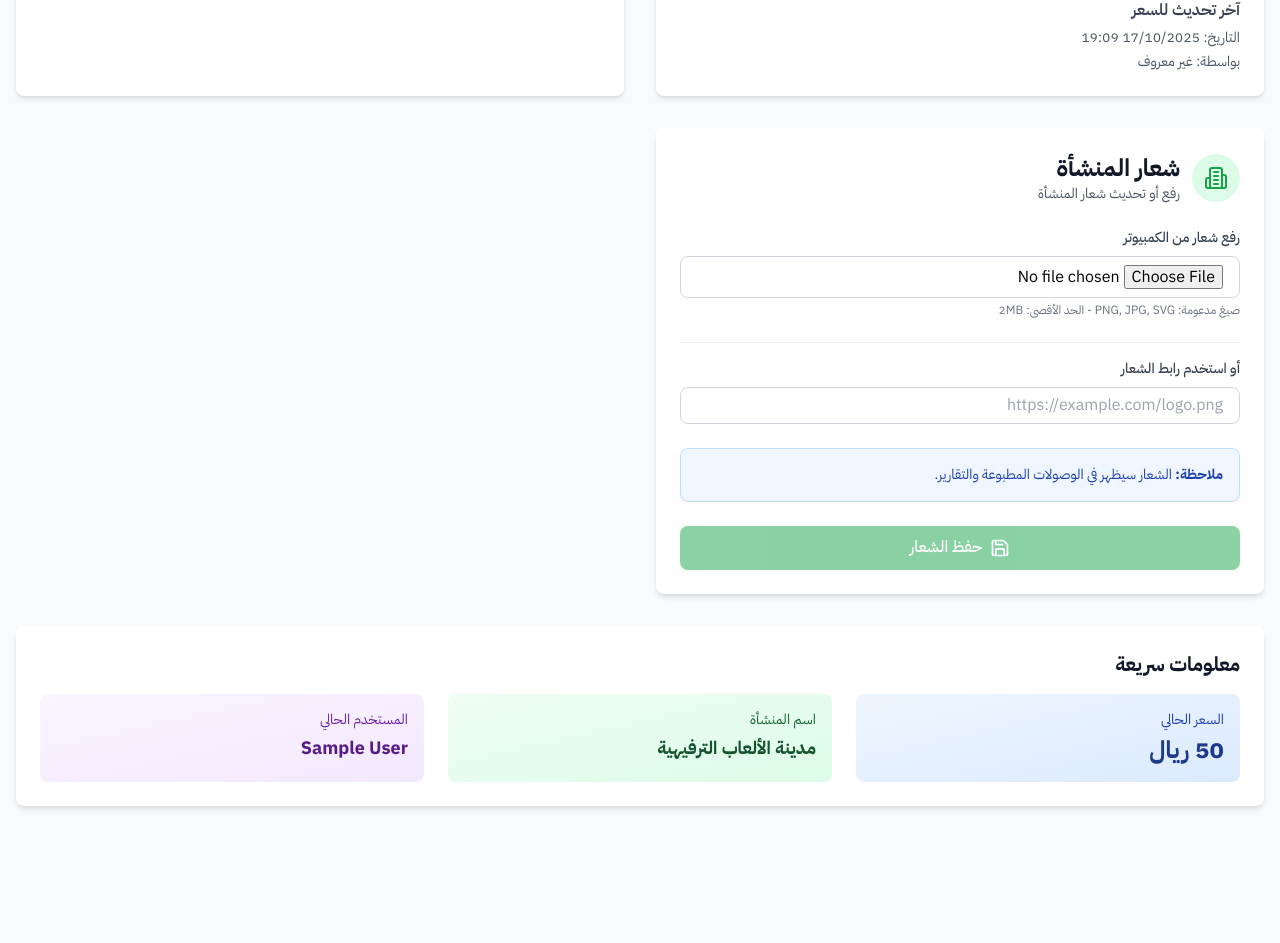
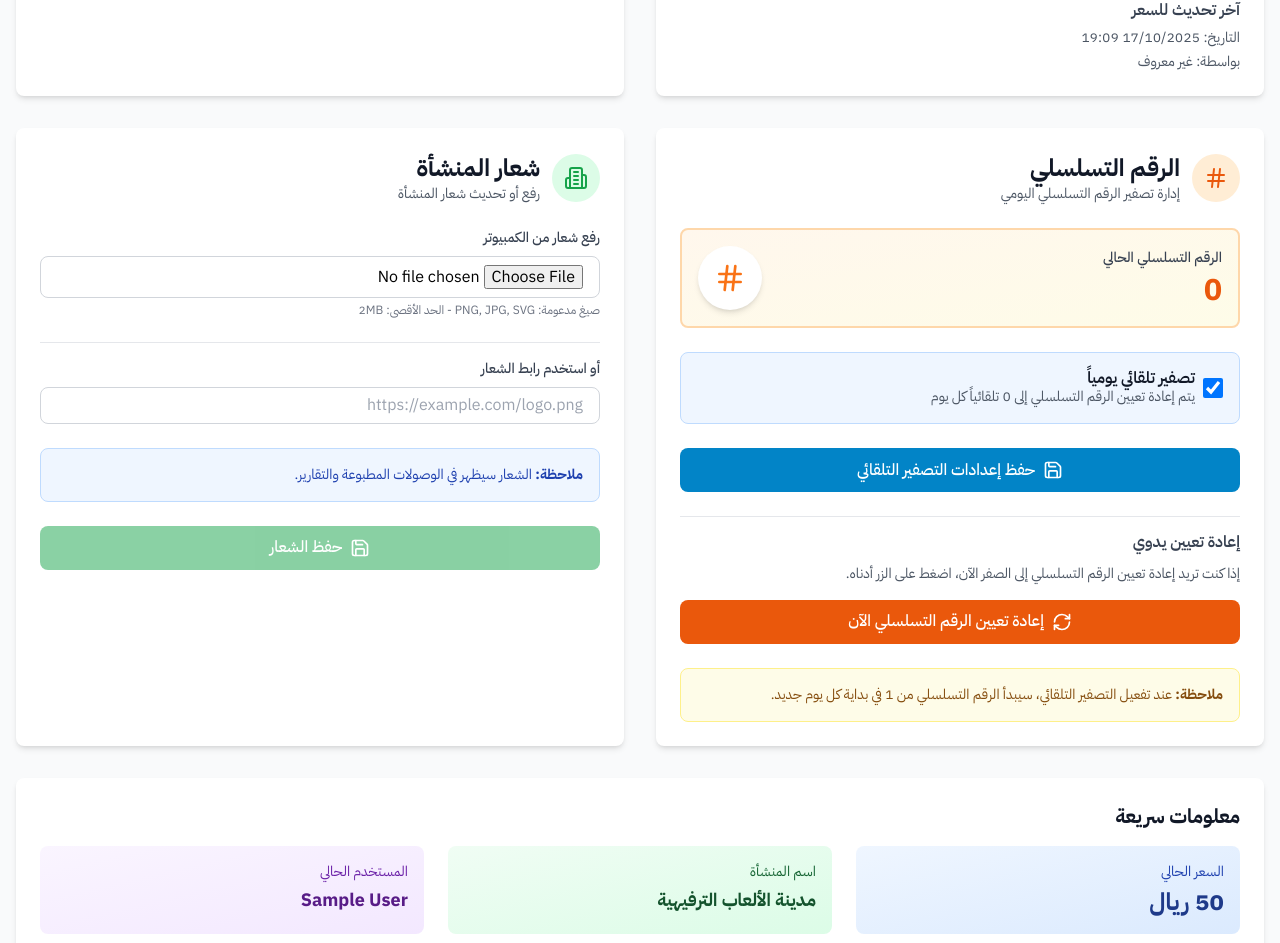
Before and after one commit to Brahim2007/GameSite-App, a Next.js app: page /settings in a window 1280 px wide. Shown: the part 554-1497 px from the top of the page. Before the commit the page ends 1392 px from the top, so only its background shows below. Built offline with nearby package versions, Linux system fonts and the light colour scheme; no server answers; the database is empty; sample sign-in values are in the browser's storage.

Commit message:
Add serial number reset feature: auto-reset and manual reset options

```diff
--- /dev/null
+++ b/app/api/reset-serial/route.ts
@@ -0,0 +1,69 @@
+import { NextRequest, NextResponse } from 'next/server';
+import prisma from '@/lib/prisma';
+
+export const runtime = 'nodejs';
+export const dynamic = 'force-dynamic';
+
+// POST - Reset serial number manually
+export async function POST(request: NextRequest) {
+  try {
+    const today = new Date();
+    const todayDate = new Date(today.getFullYear(), today.getMonth(), today.getDate());
+
+    // Get or create today's reset record
+    let dailyReset = await prisma.dailyReset.findUnique({
+      where: { resetDate: todayDate },
+    });
+
+    if (dailyReset) {
+      // Update existing record to reset serial number to 0
+      dailyReset = await prisma.dailyReset.update({
+        where: { id: dailyReset.id },
+        data: { lastSerialNumber: 0 },
+      });
+    } else {
+      // Create new record with serial number 0
+      dailyReset = await prisma.dailyReset.create({
+        data: {
+          resetDate: todayDate,
+          lastSerialNumber: 0,
+        },
+      });
+    }
+
+    return NextResponse.json({
+      success: true,
+      message: 'تم إعادة تعيين الرقم التسلسلي إلى الصفر بنجاح',
+      currentSerial: 0,
+    });
+  } catch (error) {
+    console.error('Reset serial error:', error);
+    return NextResponse.json(
+      { error: 'حدث خطأ أثناء إعادة تعيين الرقم التسلسلي' },
+      { status: 500 }
+    );
+  }
+}
+
+// GET - Get current serial number
+export async function GET() {
+  try {
+    const today = new Date();
+    const todayDate = new Date(today.getFullYear(), today.getMonth(), today.getDate());
+
+    const dailyReset = await prisma.dailyReset.findUnique({
+      where: { resetDate: todayDate },
+    });
+
+    return NextResponse.json({
+      currentSerial: dailyReset?.lastSerialNumber || 0,
+      date: todayDate.toISOString(),
+    });
+  } catch (error) {
+    console.error('Get serial error:', error);
+    return NextResponse.json(
+      { error: 'حدث خطأ أثناء جلب الرقم التسلسلي' },
+      { status: 500 }
+    );
+  }
+}
--- a/app/settings/page.tsx
+++ b/app/settings/page.tsx
@@ -4,7 +4,7 @@ import React, { useState, useEffect } from 'react';
 import { useRouter } from 'next/navigation';
 import { AuthProvider, useAuth } from '@/lib/AuthContext';
 import Navbar from '@/components/Navbar';
-import { DollarSign, Save, AlertCircle, Building2, Trash2 } from 'lucide-react';
+import { DollarSign, Save, AlertCircle, Building2, Trash2, RefreshCw, Hash } from 'lucide-react';
 import { mockSettings } from '@/lib/mockData';
 import { formatCurrency, formatDateTime } from '@/lib/utils';
 
@@ -20,6 +20,9 @@ function SettingsPage() {
   const [lastPriceUpdate, setLastPriceUpdate] = useState<Date>(new Date());
   const [updatedBy, setUpdatedBy] = useState('');
   const [isSaving, setIsSaving] = useState(false);
+  const [currentSerial, setCurrentSerial] = useState(0);
+  const [autoResetSerial, setAutoResetSerial] = useState(true);
+  const [isResetting, setIsResetting] = useState(false);
 
   useEffect(() => {
     if (!loading) {
@@ -53,9 +56,78 @@ function SettingsPage() {
           setLogoUrl(data.settings.logoUrl.value);
           setLogoPreview(data.settings.logoUrl.value);
         }
+        if (data.settings.autoResetSerial) {
+          setAutoResetSerial(data.settings.autoResetSerial.value === 'true');
+        }
+      }
+      // Fetch current serial number
+      fetchCurrentSerial();
+    } catch (error) {
+      console.error('Error fetching settings:', error);
+    }
+  };
+
+  const fetchCurrentSerial = async () => {
+    try {
+      const response = await fetch('/api/reset-serial');
+      if (response.ok) {
+        const data = await response.json();
+        setCurrentSerial(data.currentSerial);
       }
     } catch (error) {
-      console.error('Error fetching settings:', error);
+      console.error('Error fetching current serial:', error);
+    }
+  };
+
+  const handleResetSerial = async () => {
+    if (!confirm('هل أنت متأكد من إعادة تعيين الرقم التسلسلي إلى الصفر؟')) {
+      return;
+    }
+
+    setIsResetting(true);
+    try {
+      const response = await fetch('/api/reset-serial', {
+        method: 'POST',
+      });
+
+      if (response.ok) {
+        const data = await response.json();
+        setCurrentSerial(data.currentSerial);
+        setSaved(true);
+        setTimeout(() => setSaved(false), 3000);
+      }
+    } catch (error) {
+      console.error('Error resetting serial:', error);
+    } finally {
+      setIsResetting(false);
+    }
+  };
+
+  const handleSaveAutoReset = async () => {
+    if (isSaving) return;
+
+    setIsSaving(true);
+    try {
+      const response = await fetch('/api/settings', {
+        method: 'PUT',
+        headers: {
+          'Content-Type': 'application/json',
+        },
+        body: JSON.stringify({
+          key: 'autoResetSerial',
+          value: String(autoResetSerial),
+          updatedBy: user?.name,
+        }),
+      });
+
+      if (response.ok) {
+        setSaved(true);
+        setTimeout(() => setSaved(false), 3000);
+      }
+    } catch (error) {
+      console.error('Error saving auto reset setting:', error);
+    } finally {
+      setIsSaving(false);
     }
   };
 
@@ -390,6 +462,103 @@ function SettingsPage() {
             </div>
           </div>
 
+          {/* Serial Number Reset Settings */}
+          <div className="card">
+            <div className="flex items-center space-x-3 space-x-reverse mb-6">
+              <div className="bg-orange-100 rounded-full p-3">
+                <Hash className="w-6 h-6 text-orange-600" />
+              </div>
+              <div>
+                <h2 className="text-2xl font-bold text-gray-900">الرقم التسلسلي</h2>
+                <p className="text-sm text-gray-600">إدارة تصفير الرقم التسلسلي اليومي</p>
+              </div>
+            </div>
+
+            <div className="space-y-6">
+              {/* Current Serial Number */}
+              <div className="bg-gradient-to-br from-orange-50 to-yellow-50 border-2 border-orange-200 rounded-lg p-4">
+                <div className="flex items-center justify-between">
+                  <div>
+                    <p className="text-sm font-medium text-gray-700 mb-1">الرقم التسلسلي الحالي</p>
+                    <p className="text-3xl font-bold text-orange-600">{currentSerial}</p>
+                  </div>
+                  <div className="bg-white rounded-full p-4 shadow-md">
+                    <Hash className="w-8 h-8 text-orange-500" />
+                  </div>
+                </div>
+              </div>
+
+              {/* Auto Reset Option */}
+              <div className="bg-blue-50 border border-blue-200 rounded-lg p-4">
+                <div className="flex items-center justify-between">
+                  <div className="flex-1">
+                    <label className="flex items-center space-x-2 space-x-reverse cursor-pointer">
+                      <input
+                        type="checkbox"
+                        checked={autoResetSerial}
+                        onChange={(e) => setAutoResetSerial(e.target.checked)}
+                        className="w-5 h-5 text-primary-600 rounded focus:ring-primary-500"
+                      />
+                      <div>
+                        <span className="font-semibold text-gray-900">تصفير تلقائي يومياً</span>
+                        <p className="text-sm text-gray-600">يتم إعادة تعيين الرقم التسلسلي إلى 0 تلقائياً كل يوم</p>
+                      </div>
+                    </label>
+                  </div>
+                </div>
+              </div>
+
+              <button
+                onClick={handleSaveAutoReset}
+                disabled={isSaving}
+                className="w-full btn btn-primary py-3 flex items-center justify-center space-x-2 space-x-reverse disabled:opacity-50 disabled:cursor-not-allowed"
+              >
+                {isSaving ? (
+                  <>
+                    <div className="inline-block animate-spin rounded-full h-5 w-5 border-t-2 border-b-2 border-white"></div>
+                    <span>حفظ...</span>
+                  </>
+                ) : (
+                  <>
+                    <Save className="w-5 h-5" />
+                    <span>حفظ إعدادات التصفير التلقائي</span>
+                  </>
+                )}
+              </button>
+
+              {/* Manual Reset */}
+              <div className="border-t pt-4">
+                <h3 className="font-semibold text-gray-700 mb-3">إعادة تعيين يدوي</h3>
+                <p className="text-sm text-gray-600 mb-4">
+                  إذا كنت تريد إعادة تعيين الرقم التسلسلي إلى الصفر الآن، اضغط على الزر أدناه.
+                </p>
+                <button
+                  onClick={handleResetSerial}
+                  disabled={isResetting}
+                  className="w-full btn bg-orange-600 hover:bg-orange-700 text-white py-3 flex items-center justify-center space-x-2 space-x-reverse disabled:opacity-50 disabled:cursor-not-allowed"
+                >
+                  {isResetting ? (
+                    <>
+                      <div className="inline-block animate-spin rounded-full h-5 w-5 border-t-2 border-b-2 border-white"></div>
+                      <span>جاري التصفير...</span>
+                    </>
+                  ) : (
+                    <>
+                      <RefreshCw className="w-5 h-5" />
+                      <span>إعادة تعيين الرقم التسلسلي الآن</span>
+                    </>
+                  )}
+                </button>
+              </div>
+
+              <div className="bg-yellow-50 border border-yellow-200 rounded-lg p-4">
+                <p className="text-sm text-yellow-800">
+                  <strong>ملاحظة:</strong> عند تفعيل التصفير التلقائي، سيبدأ الرقم التسلسلي من 1 في بداية كل يوم جديد.
+                </p>
+              </div>
+            </div>
+          </div>
+
           {/* Logo Settings */}
           <div className="card">
             <div className="flex items-center space-x-3 space-x-reverse mb-6">
```
